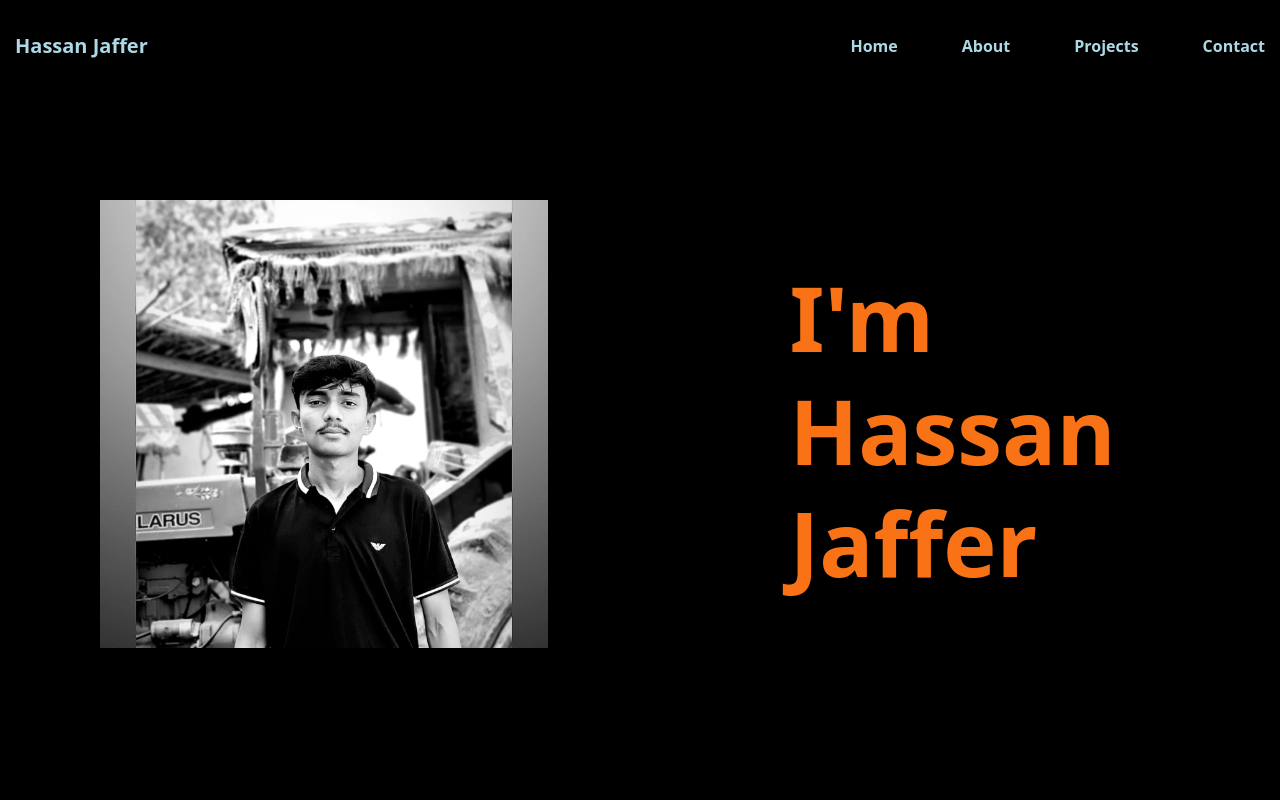
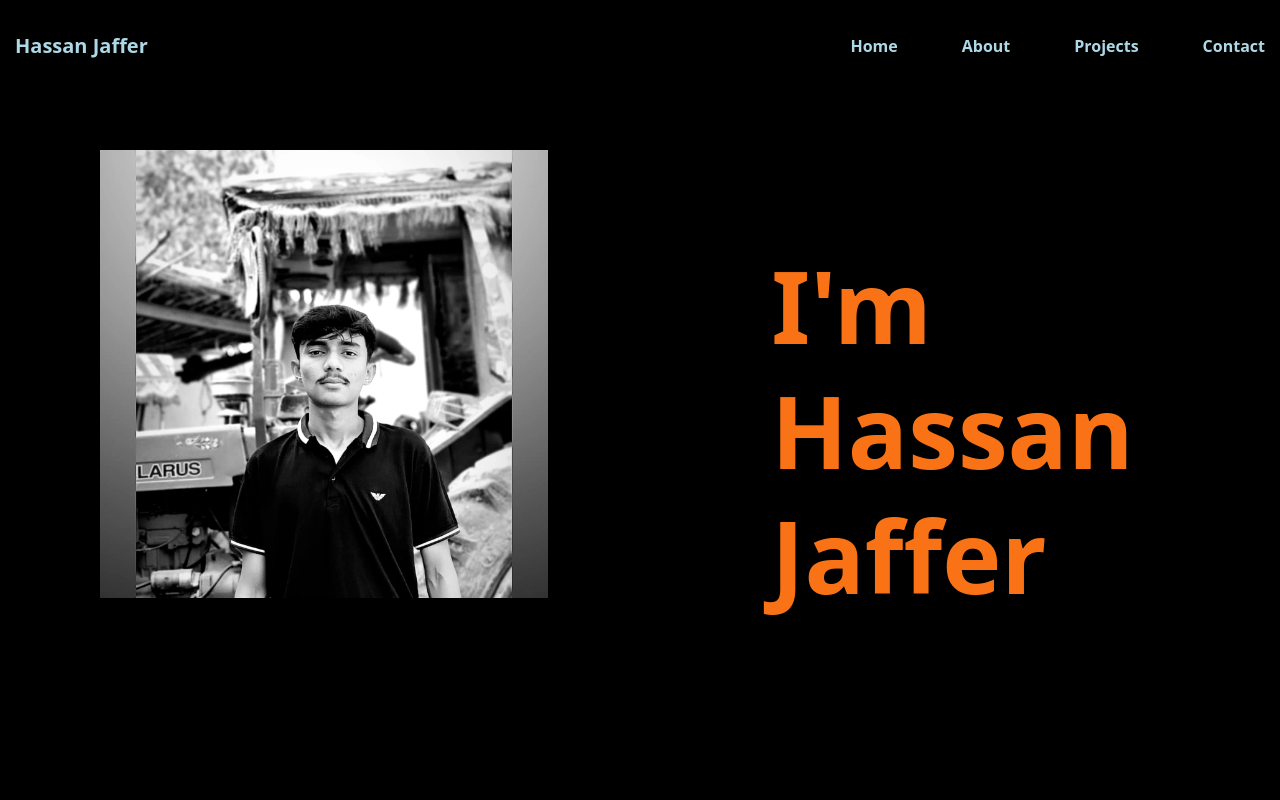
Before and after one commit to codewithwahib/portfolio-10, a Next.js app: page / in a window 1280 px wide. Shown: the top 800 px of the page. Built offline with nearby package versions, Linux system fonts and the light colour scheme.

Commit message:
Your commit message

```diff
--- a/src/app/components/Hero.tsx
+++ b/src/app/components/Hero.tsx
@@ -6,12 +6,12 @@ const Hero = () => {
     <div
       id="hero"
       className="min-h-screen bg-no-repeat bg-[url(/profile.jpg)] bg-cover"
-      style={{ backgroundSize: '35%', backgroundPosition: 'left 100px top 200px' }}
+      style={{ backgroundSize: '35%', backgroundPosition: 'left 100px top 150px' }}
     >
       <Navbar />
       <div className="container grid lg:grid-cols-2 h-[calc(100vh-60px)]">
         <div className="hidden lg:block"></div>
-        <div className="text-[70px] sm:text-[90px] font-bold leading-tight flex justify-center items-center">
+        <div className="text-[70px] sm:text-[100px] font-bold leading-tight flex justify-center items-center">
           <div>
             <p data-aos="zoom-in-left" className="text-orange-500">I&apos;m</p>
             <p data-aos="zoom-in-left" className="text-orange-500">Hassan</p>
```
